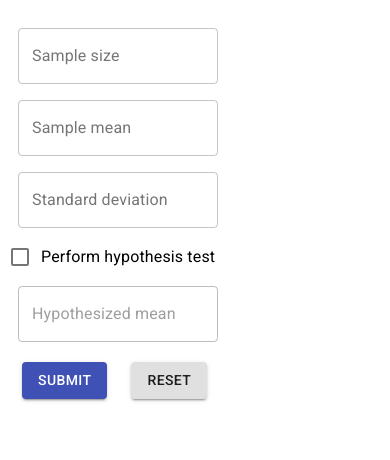
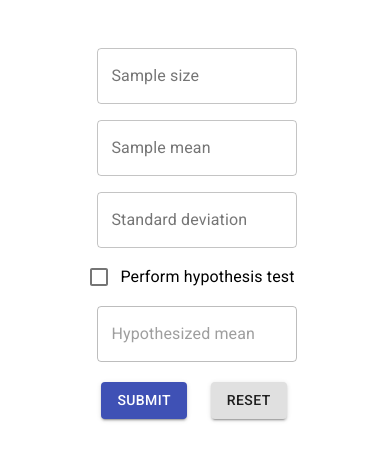
Before and after one commit to karenheyn/form-validation-react, a React (Create React App) app: page / in a window 390 px wide. Shown: the top 460 px of the page. Built offline with nearby package versions, Linux system fonts and the light colour scheme.

Commit message:
made responsive

```diff
--- a/src/App.css
+++ b/src/App.css
@@ -1,18 +1,18 @@
 .App {
-  padding-top: 20px;
+  padding-top: 40px;
   box-sizing: border-box;
   display: flex;
   flex-wrap: wrap;
+  justify-content: space-around;
 }
 
 form {
   margin-left: 10px;
-  width: 400px;
   display: flex;
   flex-direction: column;
   justify-content: center;
 }
 
-.MuiTable-root {
-  max-width: 700px;
+.padding-control {
+  margin: 60px;
 }
--- a/src/App.js
+++ b/src/App.js
@@ -115,7 +115,9 @@ function App() {
             <Checkbox
               onChange={
                 () =>
-                  disabled === true ? setDisabled(false) : setDisabled(true) //sets state of lower textfield
+                  disabled === true
+                    ? setDisabled(false)
+                    : (setDisabled(true), setHypothesizedMean("")) //sets state of lower textfield
               }
               value='checkedB'
               color='primary'
@@ -152,16 +154,17 @@ function App() {
           </Button>
         </div>
       </form>
-      <div>
-        {valid && (
+
+      {valid && (
+        <div className='padding-control'>
           <DataTable
             sampleSize={sampleSize}
             sampleMean={sampleMean}
             standardDeviation={standardDeviation}
             hypothesizedMean={hypothesizedMean}
           ></DataTable>
-        )}
-      </div>
+        </div>
+      )}
     </div>
   );
 }
--- a/src/table.js
+++ b/src/table.js
@@ -4,7 +4,6 @@ import Table from "@material-ui/core/Table";
 import TableBody from "@material-ui/core/TableBody";
 import TableCell from "@material-ui/core/TableCell";
 import TableContainer from "@material-ui/core/TableContainer";
-import TableHead from "@material-ui/core/TableHead";
 import TableRow from "@material-ui/core/TableRow";
 import Paper from "@material-ui/core/Paper";
 
```
